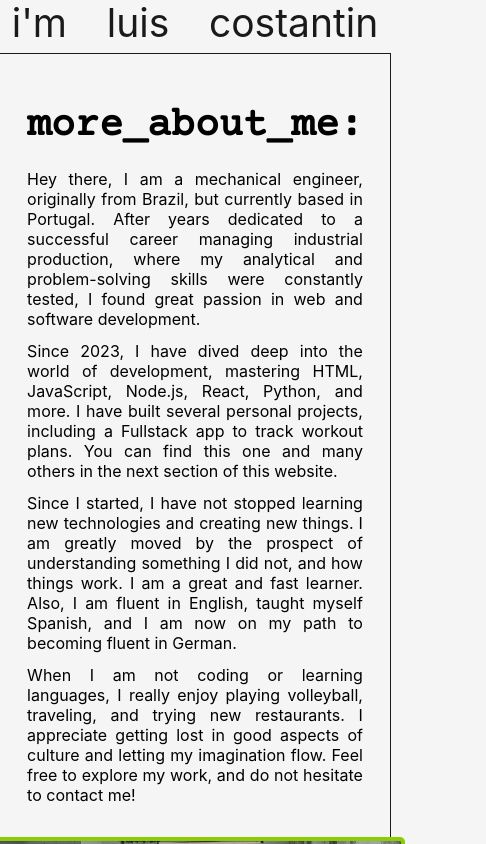
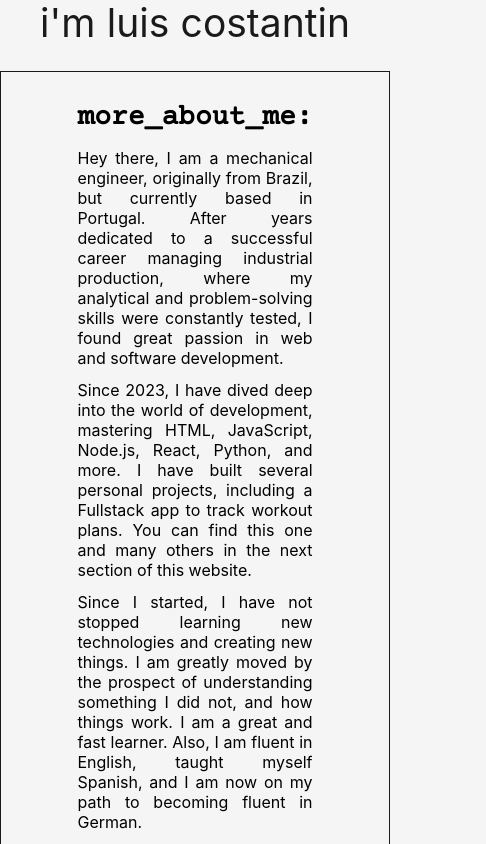
Before and after one commit to luisclaudioc/portfolio2point0, a React (Create React App) app: page / in a window 390 px wide. Shown: the top 844 px of the page, 486 px wide, since content can reach past the window. Built offline with nearby package versions, Linux system fonts and the light colour scheme.

Commit message:
responsiveness

```diff
--- a/src/App.css
+++ b/src/App.css
@@ -20,7 +20,7 @@ h2 {
 img {
   border-radius: 5px;
   background-color: #1a1a1a;
-  max-width: 100%;
+  max-width: 90%;
 }
 
 .App {
@@ -32,7 +32,7 @@ img {
 
 .title {
   background-color: #f5f5f5;
-  margin: -0.2% 3% 0.5% 3%;
+  margin: -1px 40px 5px 40px;
   height: 25vh;
   display: flex;
   justify-content: space-between;
@@ -62,7 +62,7 @@ img {
 }
 
 .About > div {
-  max-width: 600px;
+  margin: 20px;
 }
 
 .About > img {
@@ -94,6 +94,7 @@ img {
 
 .Contact {
   align-items: center;
+  text-align: center;
 }
 
 .link {
@@ -118,6 +119,7 @@ img {
   font-family: Arial, Helvetica, sans-serif;
   border-radius: 5px;
   resize: vertical;
+  max-width: 100%;
 }
 
 textarea {
@@ -156,7 +158,7 @@ textarea {
 }
 
 .description {
-  margin: 10px 0;
+  margin: 7px 0;
 }
 
 .tech {
@@ -174,14 +176,20 @@ textarea {
 
 
 @media (max-width: 768px) {
-  .About, .Project {
-    flex-direction: column;
+
+  h1 {
+    font-size: 1.750em;
   }
 
-  .project-info {
-    margin: 0 0 10px 0;
-    border-bottom: solid 1px #1a1a1a;
+  .About, .Project, .Skills {
+    flex-direction: column;
+    margin: 20px 0;
   }
+
+  .About > div {
+    margin: 0;
+  }
+
 }
 /*
 @media (max-width: 768px) {
--- a/src/components/About/About.js
+++ b/src/components/About/About.js
@@ -8,7 +8,7 @@ function About({ isActive }) {
 
     return (
     <div className='About'>
-        <div style={{margin: "20px"}}>
+        <div>
             <h1>more_about_me:</h1>
             <p>Hey there, I am a mechanical engineer, originally from Brazil, but currently based in Portugal. After years dedicated to a successful career managing industrial production, where my analytical and problem-solving skills were constantly tested, I found great passion in web and software development.</p>
             <p>Since 2023, I have dived deep into the world of development, mastering HTML, JavaScript, Node.js, React, Python, and more. I have built several personal projects, including a Fullstack app to track workout plans. You can find this one and many others in the next section of this website.</p>
```
